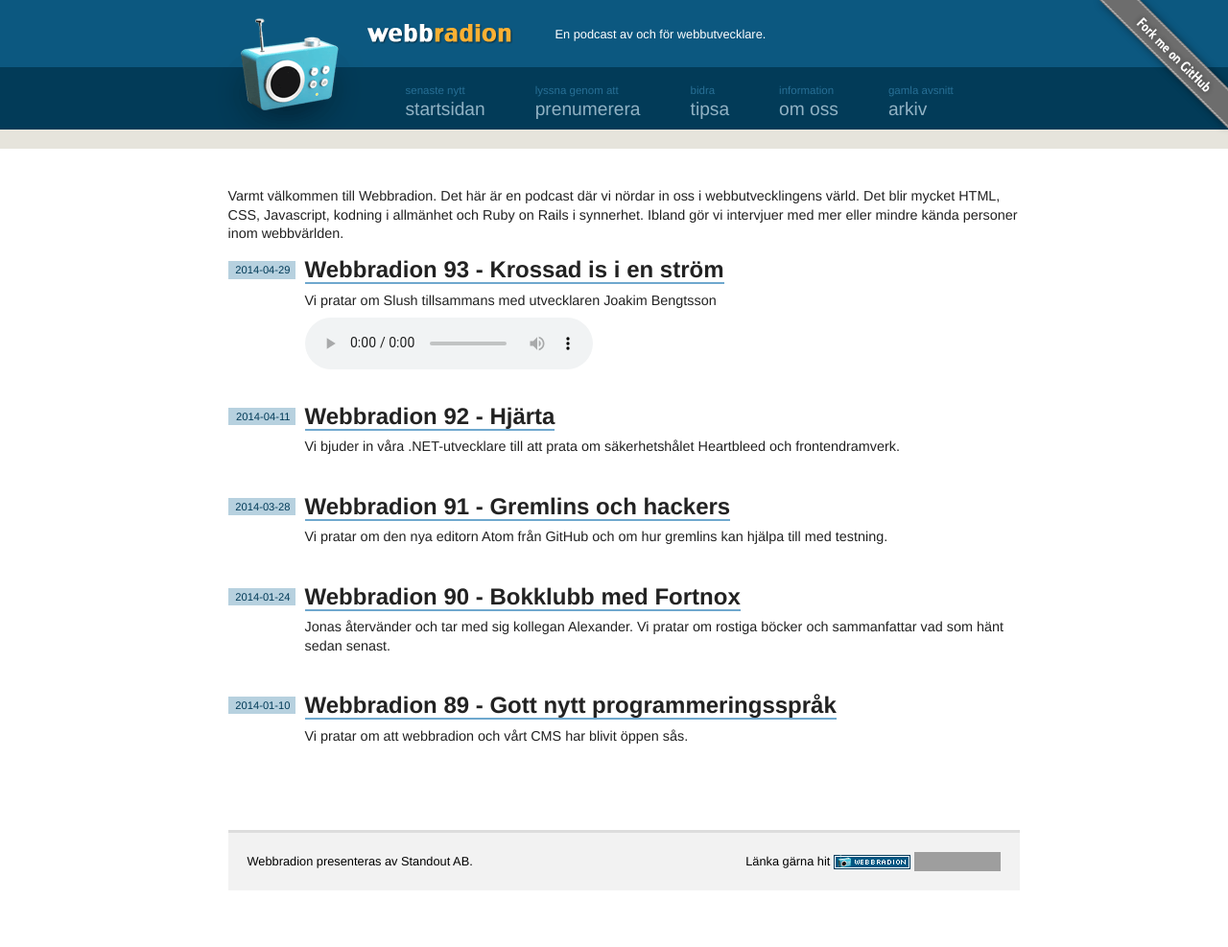
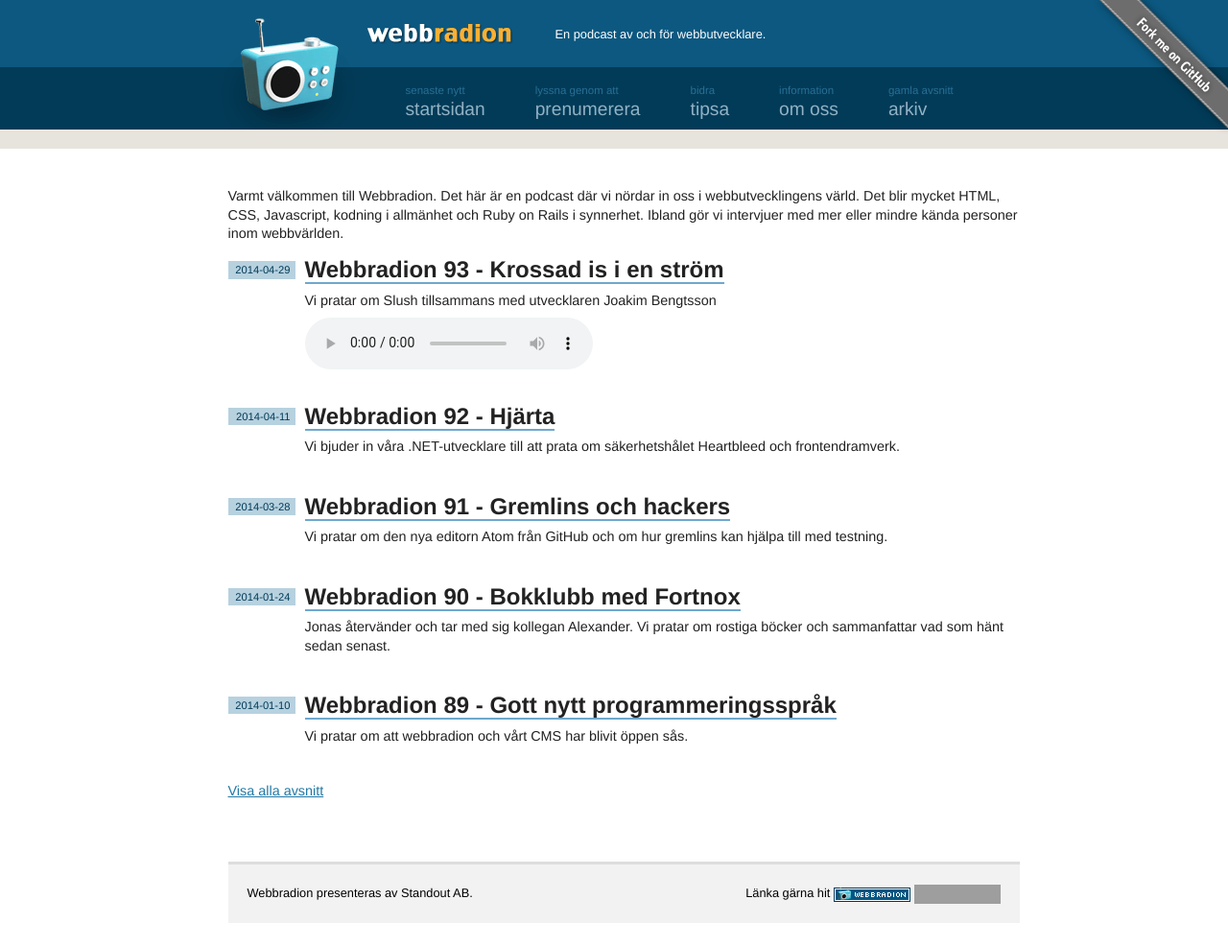
Before and after one commit to standout/webbradion.net, a Jekyll site: the page built from index.html, in a window 1280 px wide. Shown: the whole page at 96% size. Built offline with Jekyll 4.4.1, drawn with Linux system fonts in a browser that asks for light colours; before the commit the page ends 953 px from its top, so only the background shows below that; grey boxes are pictures that could not be loaded.

Commit message:
Add another link to /arkiv.html

```diff
--- a/index.html
+++ b/index.html
@@ -30,3 +30,7 @@
   {% endunless %}
   {% endfor %}
 </section>
+
+<p>
+  <a href="/arkiv.html">Visa alla avsnitt</a>
+</p>
```
